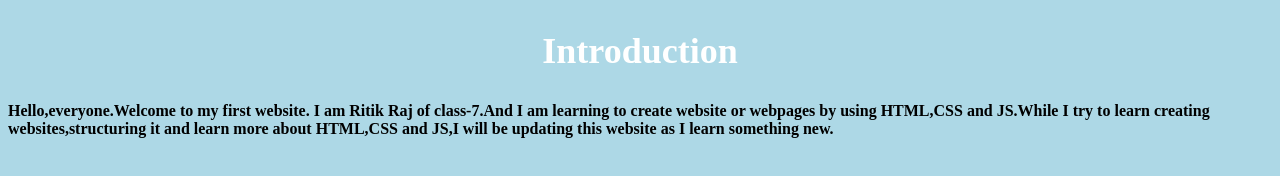
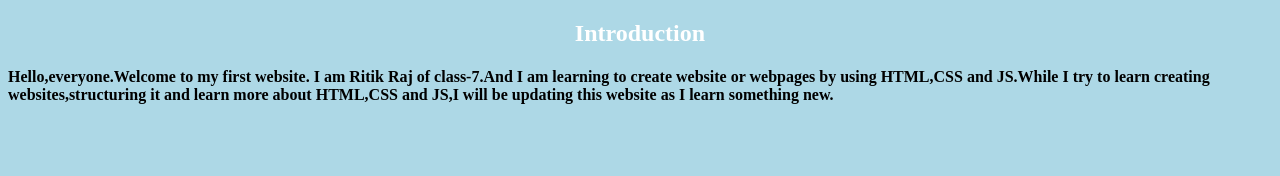
Before and after one commit to Ritik121121c/My-Website-, a plain HTML site: page myFirstWebPage.html in a window 1280 px wide. Drawn offline with Linux system fonts and the light colour scheme.

Commit message:
Add files via upload

```diff
--- a/myFirstWebPage.html
+++ b/myFirstWebPage.html
@@ -4,8 +4,7 @@
     <meta charset='utf-8'>
    <title>My First Web Page</title>
   </head>
-  <body><body style="background-color: lightblue;"><h2><div style="text-align: center;"><h2 style="color: white;">Introduction</div></h2></h2>
-    <p><p style="color: black;"><h4>Hello,everyone.Welcome to my first website. I am Ritik Raj of class-7.And I am learning to create website or webpages by using HTML,CSS and JS.While I try to learn creating websites,structuring it and learn more about HTML,CSS and JS,I will be updating this website as I learn something new.</p></h4></p>
-  </body>
+  <body style="background-color: lightblue;"><div style="text-align: center;"> <h2 style="color: white;">Introduction</h2></div>
+    <h4 style="color: black;">Hello,everyone.Welcome to my first website. I am Ritik Raj of class-7.And I am learning to create website or webpages by using HTML,CSS and JS.While I try to learn creating websites,structuring it and learn more about HTML,CSS and JS,I will be updating this website as I learn something new.</h4>
   </body>
 </html>
```
